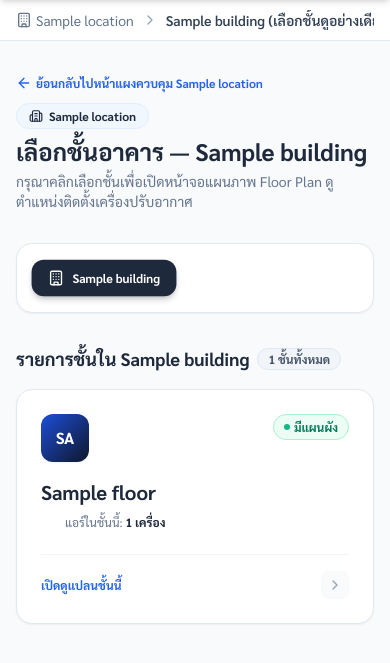
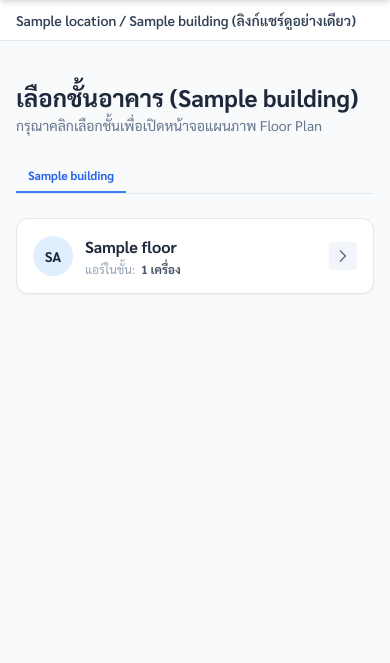
Before and after one commit to Amaraporn48/Floor-plan-Web-App, a FastAPI app: page /shared/1/buildings/1 in a window 390 px wide. Shown: the part 64-727 px from the top of the page. Run offline with FastAPI, Linux system fonts and the light colour scheme; tables that the repository leaves empty hold one stand-in row (values such as "Sample post"); some libraries are stand-ins or nearby versions.

Commit message:
Revert "Redesign floor selection page with modern responsive card grid, status badges, and building tabs"
This reverts commit 306bbabb8c273b40c1ef352c04368cb334274d7b.

```diff
--- a/templates/shared_floors.html
+++ b/templates/shared_floors.html
@@ -1,96 +1,69 @@
 {% extends "base.html" %}
 
 {% block breadcrumbs %}
-<a href="/shared/{{ location.id }}" class="hover:text-brand-500 flex items-center gap-1">
-  <i data-lucide="building" class="w-4 h-4"></i> {{ location.name }}
-</a>
+{% if current_user %}
 <span class="text-slate-400"><i data-lucide="chevron-right" class="w-4 h-4"></i></span>
-<span class="font-semibold text-slate-700">{{ building.name }} (เลือกชั้นดูอย่างเดียว)</span>
+{% endif %}
+<span class="font-semibold text-slate-700">{{ location.name }} / {{ building.name }} (ลิงก์แชร์ดูอย่างเดียว)</span>
 {% endblock %}
 
 {% block content %}
-<div class="max-w-7xl mx-auto px-4 sm:px-6 lg:px-8 py-8">
+<div class="max-w-3xl mx-auto px-4 py-8">
   <!-- Header -->
-  <div class="mb-8">
-    <a href="/shared/{{ location.id }}" class="text-brand-600 hover:text-brand-800 text-xs font-bold inline-flex items-center gap-1 mb-3 transition">
-      <i data-lucide="arrow-left" class="w-4 h-4"></i> ย้อนกลับไปหน้าแผงควบคุม {{ location.name }}
-    </a>
-
-    <div class="flex items-center justify-between flex-wrap gap-4">
+  <div class="mb-6">
+    <div class="flex items-center justify-between mt-2 flex-wrap gap-2">
       <div>
-        <div class="flex items-center gap-2 mb-1.5">
-          <span class="px-3 py-1 bg-brand-50 text-brand-800 text-xs font-bold rounded-full border border-brand-100 flex items-center gap-1.5">
-            <i data-lucide="building-2" class="w-3.5 h-3.5"></i> {{ location.name }}
-          </span>
-        </div>
-        <h2 class="text-2xl font-bold text-slate-800">เลือกชั้นอาคาร — {{ building.name }}</h2>
-        <p class="text-slate-500 text-sm mt-1">กรุณาคลิกเลือกชั้นเพื่อเปิดหน้าจอแผนภาพ Floor Plan ดูตำแหน่งติดตั้งเครื่องปรับอากาศ</p>
+        <h2 class="text-2xl font-bold text-slate-800">เลือกชั้นอาคาร ({{ building.name }})</h2>
+        <p class="text-slate-500 text-sm mt-0.5">กรุณาคลิกเลือกชั้นเพื่อเปิดหน้าจอแผนภาพ Floor Plan</p>
       </div>
     </div>
   </div>
 
-  <!-- Building Pill Tabs Bar -->
-  <div class="bg-white p-4 rounded-2xl border border-slate-200 shadow-sm mb-8 flex items-center gap-2 overflow-x-auto scrollbar-none">
+  <!-- Buildings Tab bar -->
+  <div class="flex items-center justify-between border-b border-slate-200 mb-6 flex-wrap gap-2">
+    <div class="flex gap-2 overflow-x-auto whitespace-nowrap">
       {% for b in location.buildings %}
         <a href="/shared/{{ location.id }}/buildings/{{ b.id }}"
-         class="px-4 py-2.5 rounded-xl font-bold text-xs transition-all flex items-center gap-2 flex-none {% if b.id == building.id %}bg-brand-800 text-white shadow-md shadow-brand-900/20 scale-[1.02]{% else %}bg-slate-50 text-slate-600 hover:bg-slate-100 border border-slate-200{% endif %}">
-        <i data-lucide="building" class="w-4 h-4"></i>
-        <span>{{ b.name }}</span>
+           class="px-3 py-2 border-b-2 font-bold text-xs transition flex-none {% if b.id == building.id %}border-brand-500 text-brand-600{% else %}border-transparent text-slate-500 hover:text-slate-700 hover:border-slate-300{% endif %}">
+          {{ b.name }}
         </a>
       {% endfor %}
     </div>
-
-  <!-- Building Floors Grid -->
-  <div class="mb-4 flex items-center justify-between">
-    <h3 class="text-lg font-bold text-slate-800 flex items-center gap-2">
-      <span>รายการชั้นใน {{ building.name }}</span>
-      <span class="text-xs bg-slate-100 text-slate-600 font-bold px-2.5 py-0.5 rounded-full border border-slate-200">{{ floors | length }} ชั้นทั้งหมด</span>
-    </h3>
   </div>
 
-  <div id="floors-list-container" class="grid grid-cols-1 sm:grid-cols-2 lg:grid-cols-3 gap-6">
+  <!-- Floors List -->
+  <div class="bg-white rounded-xl border border-slate-200 shadow-sm overflow-hidden">
+    <div id="floors-list-container" class="divide-y divide-slate-100">
       {% for fl in floors %}
-      <div class="group bg-white rounded-2xl border border-slate-200 shadow-sm p-6 hover:shadow-xl hover:border-brand-500 hover:-translate-y-1 transition duration-200 cursor-pointer flex flex-col justify-between"
-           onclick="navigateToWorkspace('{{ fl.id }}')">
-        <div>
-          <div class="flex items-start justify-between mb-4">
-            <div class="w-12 h-12 bg-gradient-to-br from-brand-700 to-brand-900 text-white rounded-xl flex items-center justify-center font-black text-base shadow-sm group-hover:scale-105 transition-transform">
+        <div class="group flex items-center justify-between p-4 hover:bg-slate-50 transition">
+          <div onclick="navigateToWorkspace('{{ fl.id }}')" class="flex-1 flex items-center gap-3 cursor-pointer">
+            <!-- Icon indicator -->
+            <div class="w-10 h-10 bg-brand-100 rounded-full flex items-center justify-center text-brand-800 font-bold text-sm flex-none">
               {{ fl.name | floor_abbrev }}
             </div>
-
-            <div class="flex items-center gap-1.5">
-              {% if fl.has_blueprint %}
-              <span class="px-2.5 py-1 rounded-full bg-emerald-50 text-emerald-700 text-xs font-bold border border-emerald-200 flex items-center gap-1">
-                <span class="w-1.5 h-1.5 rounded-full bg-emerald-500"></span> มีแผนผัง
-              </span>
-              {% else %}
-              <span class="px-2.5 py-1 rounded-full bg-slate-100 text-slate-400 text-xs font-medium border border-slate-200 flex items-center gap-1">
-                <span class="w-1.5 h-1.5 rounded-full bg-slate-300"></span> ยังไม่มีผัง
-              </span>
-              {% endif %}
+            <div>
+              <span class="font-bold text-slate-800 block">{{ fl.name }}</span>
+              <div class="flex items-center gap-1.5 mt-0.5 text-xs">
+                <span class="text-slate-400">แอร์ในชั้น:</span>
+                <strong class="text-slate-600">{{ fl.ac_count }} เครื่อง</strong>
+              </div>
             </div>
           </div>
 
-          <h4 class="text-xl font-bold text-slate-800 group-hover:text-brand-800 transition">{{ fl.name }}</h4>
-          <div class="flex items-center gap-2 mt-2 text-xs text-slate-500">
-            <i data-lucide="pocket" class="w-4 h-4 text-brand-600"></i>
-            <span>แอร์ในชั้นนี้: <strong class="text-slate-800 font-bold">{{ fl.ac_count }} เครื่อง</strong></span>
-          </div>
-        </div>
-
-        <div class="mt-6 pt-4 border-t border-slate-100 flex items-center justify-between">
-          <span class="text-xs font-bold text-brand-600 group-hover:text-brand-800 transition">เปิดดูแปลนชั้นนี้</span>
-          <div class="p-1.5 rounded-lg bg-slate-50 group-hover:bg-brand-800 group-hover:text-white text-slate-400 transition">
-            <i data-lucide="chevron-right" class="w-4 h-4"></i>
-          </div>
+          <!-- Actions on hover -->
+          <div class="flex items-center gap-1.5">
+            <button onclick="navigateToWorkspace('{{ fl.id }}')" class="p-1 bg-slate-100 hover:bg-brand-500 hover:text-white text-slate-500 rounded transition">
+              <i data-lucide="chevron-right" class="w-5 h-5"></i>
+            </button>
           </div>
         </div>
       {% else %}
-      <div class="col-span-full text-center py-12 bg-white rounded-2xl border border-dashed border-slate-300 text-slate-400">
+        <div class="text-center py-12 text-slate-400">
           <i data-lucide="map" class="w-12 h-12 mx-auto mb-3 text-slate-300"></i>
           <h4 class="font-bold text-slate-600 mb-1">ยังไม่มีชั้นในอาคารนี้</h4>
         </div>
       {% endfor %}
+    </div>
   </div>
 </div>
 {% endblock %}
```
Also changed, not shown: templates/floors.html (+46 -76 lines). Lines whose indentation alone changed are shown as unchanged.
